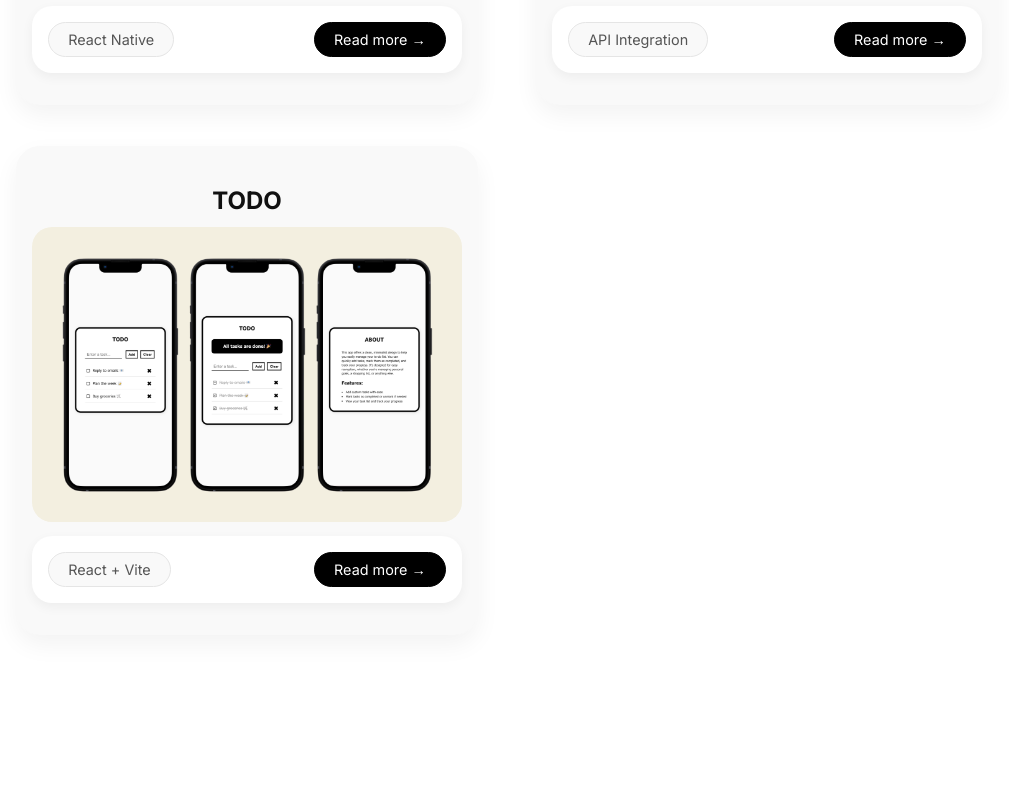
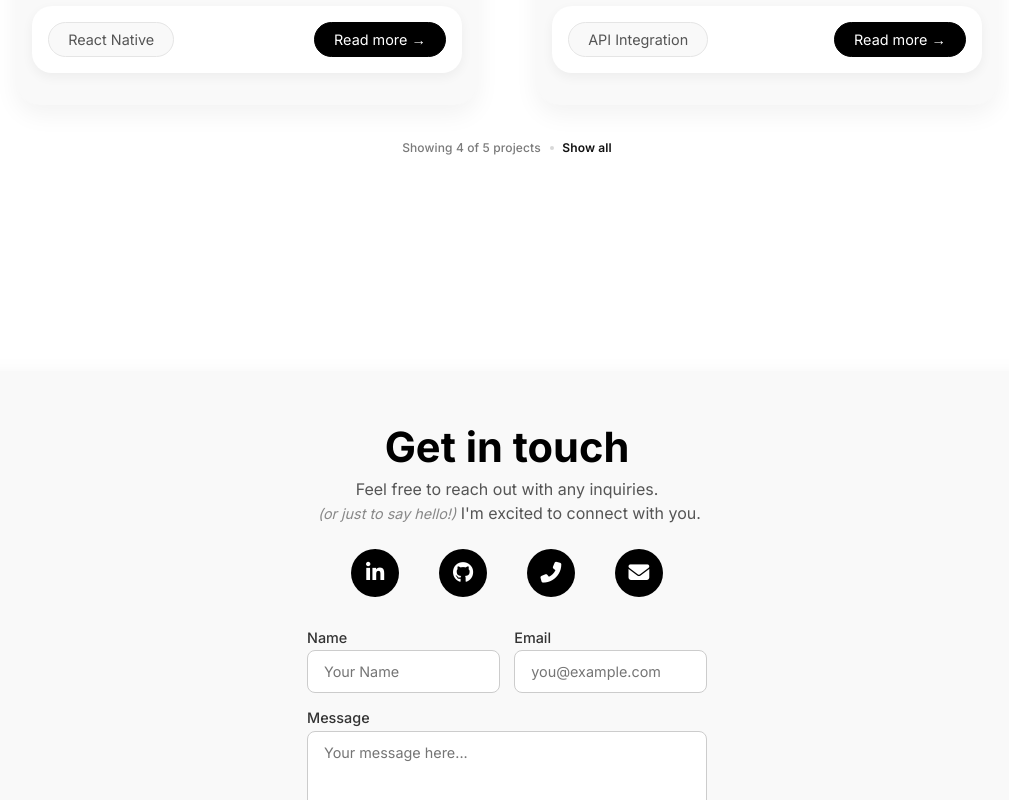
Before and after one commit to desjohnsen/portfolio, a React (Vite) app: page / in a window 1280 px wide. Shown: the part 1820-2620 px from the top of the page, without its empty margins (133-1142 px from the left). Built offline with nearby package versions, Linux system fonts and the light colour scheme.

Commit message:
refactor: refine project section layout and show-all behavior

```diff
--- a/src/pages/Home.jsx
+++ b/src/pages/Home.jsx
@@ -1,4 +1,4 @@
-import React, { useRef, useState } from 'react';
+import React, { useEffect, useRef, useState } from 'react';
 import Hero from '../components/Hero';
 import MarqueeSlider from "../components/MarqueeSlider";
 import ProjectCard from '../components/ProjectCard';
@@ -6,8 +6,14 @@ import Contact from "../components/Contact";
 import { projects } from '../data/projects';
 import '../styles/Home.css';
 
+const INITIAL_PROJECT_COUNT = 4;
+const DESKTOP_BREAKPOINT = 1024;
+
 const Home = ({ projectSectionRef, contactSectionRef }) => {
   const [activeCategory, setActiveCategory] = useState('All');
+  const [showAllProjects, setShowAllProjects] = useState(false);
+  const [isDesktop, setIsDesktop] = useState(false);
+  const toggleButtonRef = useRef(null);
 
   const categories = ["All", "UX/UI", "Frontend"];
 
@@ -15,6 +21,55 @@ const Home = ({ projectSectionRef, contactSectionRef }) => {
     activeCategory === "All"
       ? projects
       : projects.filter((project) => project.category === activeCategory);
+
+  const shouldCollapseProjects = isDesktop && activeCategory === "All";
+
+  const visibleProjects = shouldCollapseProjects && !showAllProjects
+    ? filteredProjects.slice(0, INITIAL_PROJECT_COUNT)
+    : filteredProjects;
+
+  const hasHiddenProjects =
+    shouldCollapseProjects && filteredProjects.length > INITIAL_PROJECT_COUNT;
+
+  useEffect(() => {
+    setShowAllProjects(false);
+  }, [activeCategory]);
+
+  useEffect(() => {
+    const updateViewport = () => {
+      setIsDesktop(window.innerWidth >= DESKTOP_BREAKPOINT);
+    };
+
+    updateViewport();
+    window.addEventListener('resize', updateViewport);
+
+    return () => window.removeEventListener('resize', updateViewport);
+  }, []);
+
+  useEffect(() => {
+    if (!shouldCollapseProjects) {
+      setShowAllProjects(false);
+    }
+  }, [shouldCollapseProjects]);
+
+  const handleProjectToggle = () => {
+    if (showAllProjects) {
+      setShowAllProjects(false);
+
+      window.requestAnimationFrame(() => {
+        window.requestAnimationFrame(() => {
+          toggleButtonRef.current?.scrollIntoView({
+            behavior: 'smooth',
+            block: 'center',
+          });
+        });
+      });
+
+      return;
+    }
+
+    setShowAllProjects(true);
+  };
 
   return (
     <>
@@ -35,7 +90,7 @@ const Home = ({ projectSectionRef, contactSectionRef }) => {
         </div>
 
         <div className="projects-wrapper">
-          {filteredProjects.map((project) => (
+          {visibleProjects.map((project) => (
             <ProjectCard
               key={project.slug}
               title={project.title}
@@ -48,6 +103,26 @@ const Home = ({ projectSectionRef, contactSectionRef }) => {
             />
           ))}
         </div>
+
+        {hasHiddenProjects && (
+          <div className="projects-toggle">
+            <span className="projects-toggle-status">
+              {showAllProjects
+                ? `Showing all ${filteredProjects.length} projects`
+                : `Showing ${INITIAL_PROJECT_COUNT} of ${filteredProjects.length} projects`}
+            </span>
+            <span className="projects-toggle-separator" aria-hidden="true" />
+            <button
+              ref={toggleButtonRef}
+              type="button"
+              className="projects-toggle-button"
+              onClick={handleProjectToggle}
+              aria-expanded={showAllProjects}
+            >
+              {showAllProjects ? "Show less" : "Show all"}
+            </button>
+          </div>
+        )}
       </div>
 
       <Contact contactSectionRef={contactSectionRef} />
--- a/src/styles/Home.css
+++ b/src/styles/Home.css
@@ -3,6 +3,55 @@
     flex-direction: column;
     gap: 2.5rem;
     padding: 0 1rem;
+  }
+
+  .projects-toggle {
+    display: none;
+  }
+
+  .projects-toggle-status {
+    color: #7a7a7a;
+    font-family: inherit;
+    font-size: 12px;
+    font-weight: 500;
+    letter-spacing: 0.01em;
+    line-height: 1.2;
+  }
+
+  .projects-toggle-separator {
+    width: 4px;
+    height: 4px;
+    border-radius: 999px;
+    background-color: #d8d8d8;
+    flex-shrink: 0;
+  }
+
+  .projects-toggle-button {
+    background: transparent;
+    border: none;
+    cursor: pointer;
+    color: #111111;
+    font-family: inherit;
+    font-size: 12px;
+    font-weight: 600;
+    line-height: 1.2;
+    letter-spacing: 0.01em;
+    padding: 0;
+    text-decoration: underline;
+    text-decoration-color: transparent;
+    text-underline-offset: 0.22em;
+    transition: color 0.2s ease, text-decoration-color 0.2s ease, opacity 0.2s ease;
+  }
+
+  .projects-toggle-button:hover {
+    color: #111111;
+    text-decoration-color: currentColor;
+    opacity: 0.78;
+  }
+
+  .projects-toggle-button:focus-visible {
+    outline: 2px solid rgba(17, 17, 17, 0.12);
+    outline-offset: 3px;
   }
 
   .categories {
@@ -50,6 +99,10 @@
       justify-items: center;
     }
 
+    .projects-toggle {
+      margin-top: 4rem;
+    }
+
     .categories {
       display: flex;
       justify-content: center;
@@ -63,3 +116,14 @@
       padding: 0.6rem 1.2rem;
     }
   }
+
+  @media (min-width: 1024px) {
+    .projects-toggle {
+      display: flex;
+      align-items: center;
+      justify-content: center;
+      gap: 0.55rem;
+      margin-top: 2.15rem;
+      padding: 0 1rem;
+    }
+  }
```
